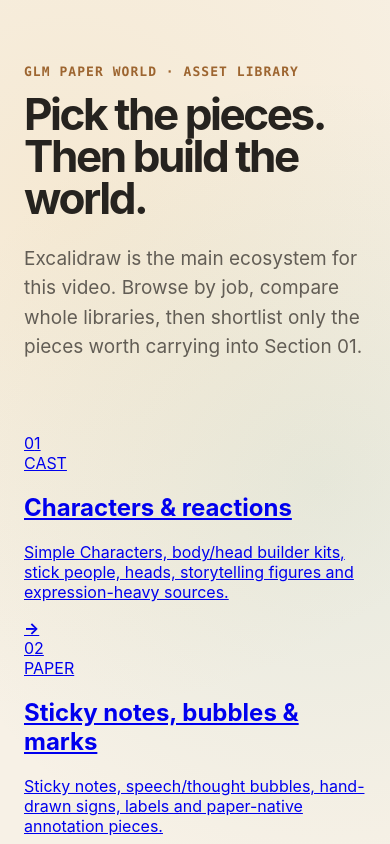
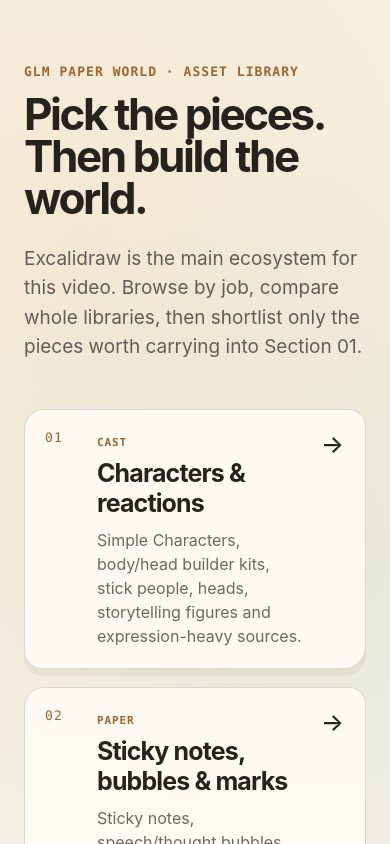
Before and after one commit to ahamdjin/explain-ahmad, a React (Vite) app: page /assets in a window 390 px wide. Shown: the top 844 px of the page. Built offline with nearby package versions, Linux system fonts and the light colour scheme.

Commit message:
Style asset hub and category catalog

```diff
--- a/src/routes/asset-playground.css
+++ b/src/routes/asset-playground.css
@@ -301,6 +301,74 @@
   color: #837b70;
 }
 
+.asset-hub__header { margin-bottom: 48px; }
+
+.asset-hub__grid {
+  max-width: 1360px;
+  margin: 0 auto 72px;
+  display: grid;
+  grid-template-columns: repeat(2, minmax(0, 1fr));
+  gap: 18px;
+}
+
+.asset-hub__card {
+  min-height: 220px;
+  padding: 26px;
+  display: grid;
+  grid-template-columns: 48px 1fr 28px;
+  gap: 18px;
+  align-items: start;
+  color: inherit;
+  text-decoration: none;
+  border: 1.5px solid rgba(38, 35, 31, 0.16);
+  border-radius: 20px 17px 22px 18px;
+  background: rgba(255, 252, 246, 0.9);
+  box-shadow: 0 7px 0 rgba(67, 52, 37, 0.06);
+  transition: transform 160ms ease, box-shadow 160ms ease, border-color 160ms ease;
+}
+
+.asset-hub__card:hover {
+  transform: translateY(-4px) rotate(-0.2deg);
+  border-color: rgba(85, 169, 158, 0.7);
+  box-shadow: 0 10px 0 rgba(67, 52, 37, 0.07);
+}
+
+.asset-hub__card-number,
+.asset-hub__card span {
+  font-family: ui-monospace, SFMono-Regular, Menlo, Monaco, Consolas, monospace;
+  letter-spacing: 0.08em;
+  text-transform: uppercase;
+  color: #9d6530;
+}
+
+.asset-hub__card-number { font-size: 13px; }
+.asset-hub__card span { font-size: 11px; font-weight: 700; }
+.asset-hub__card h2 { margin: 8px 0 10px; font-size: clamp(25px, 3vw, 38px); letter-spacing: -0.035em; }
+.asset-hub__card p { max-width: 560px; margin: 0; color: #6e685f; line-height: 1.5; }
+.asset-hub__card b { font-size: 24px; font-weight: 500; }
+.asset-hub__rule { margin-bottom: 0; }
+
+.asset-back {
+  display: inline-block;
+  margin-bottom: 24px;
+  color: #625d55;
+  font-weight: 700;
+  text-decoration: none;
+}
+
+.asset-back:hover { color: #26231f; }
+
+.asset-shortlist-empty {
+  padding: 42px;
+  border: 1.5px dashed rgba(38, 35, 31, 0.28);
+  border-radius: 20px;
+  background: rgba(255, 252, 246, 0.66);
+}
+
+.asset-shortlist-empty strong { font-size: 28px; }
+.asset-shortlist-empty p { max-width: 700px; line-height: 1.55; color: #625d55; }
+.asset-shortlist-empty a { color: #2d7169; font-weight: 800; text-decoration: none; }
+
 @media (max-width: 1160px) {
   .source-grid--dense {
     grid-template-columns: repeat(3, minmax(0, 1fr));
@@ -310,7 +378,8 @@
 @media (max-width: 900px) {
   .behavior-grid,
   .source-grid,
-  .source-grid--dense {
+  .source-grid--dense,
+  .asset-hub__grid {
     grid-template-columns: repeat(2, minmax(0, 1fr));
   }
 
@@ -327,7 +396,8 @@
 @media (max-width: 620px) {
   .behavior-grid,
   .source-grid,
-  .source-grid--dense {
+  .source-grid--dense,
+  .asset-hub__grid {
     grid-template-columns: 1fr;
   }
 
@@ -346,4 +416,9 @@
   .asset-playground__rule strong {
     grid-row: auto;
   }
+
+  .asset-hub__card {
+    grid-template-columns: 34px 1fr 24px;
+    padding: 20px;
+  }
 }
```
